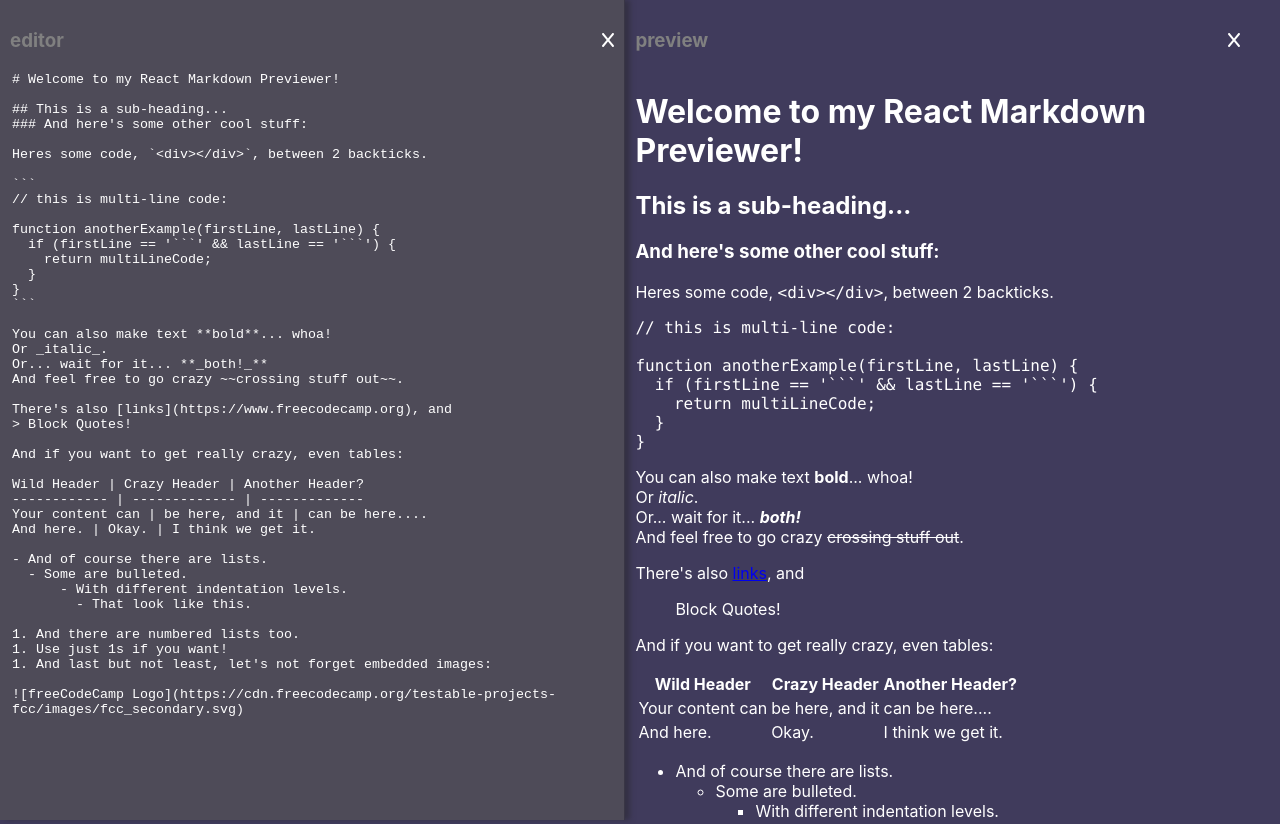
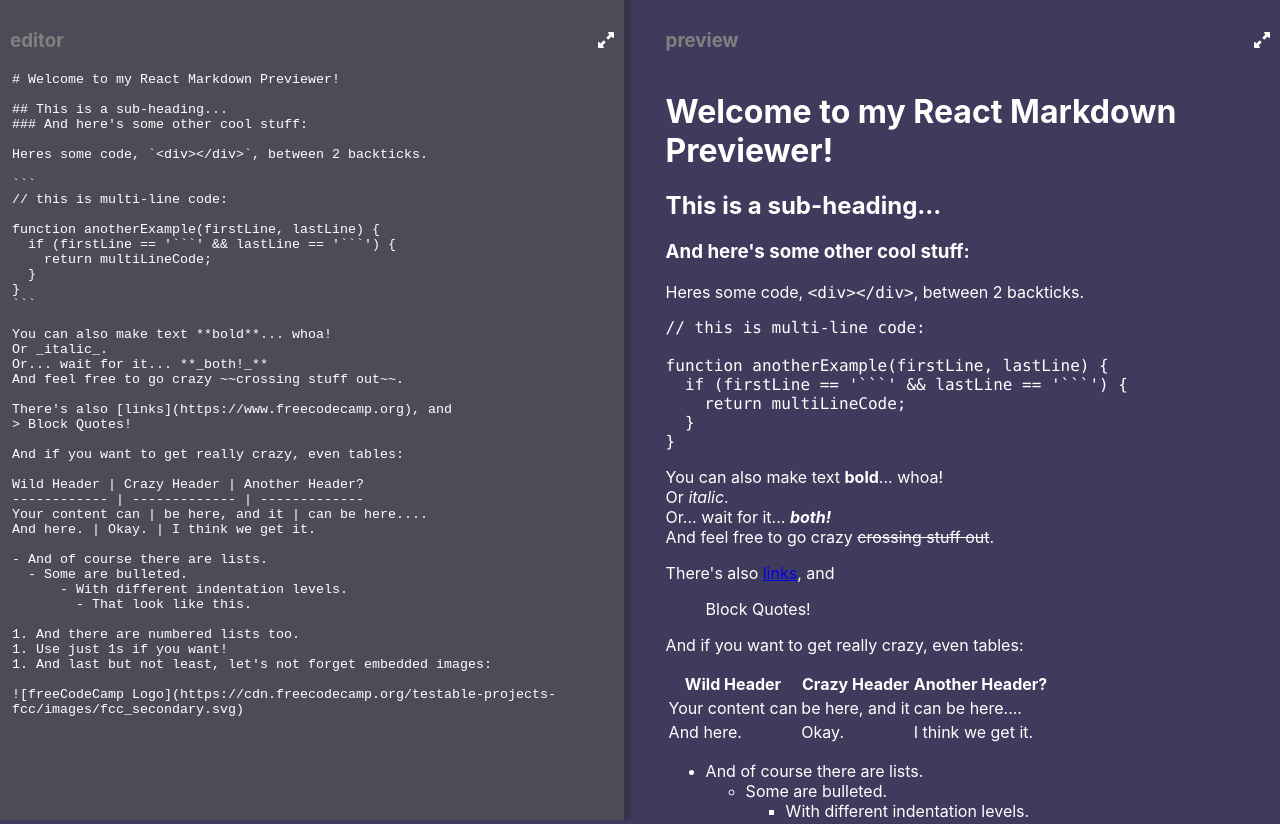
Before and after one commit to leskerito/Readme-react, a React (Create React App) app: page / in a window 1280 px wide. Built offline with nearby package versions, Linux system fonts and the light colour scheme.

Commit message:
Button changes states and disappears right window.

```diff
--- a/src/App.css
+++ b/src/App.css
@@ -1,5 +1,10 @@
 ::webkit-scrollbar {
   width: 1px;
+}
+
+.App {
+  display: flex;
+  justify-content: space-between;
 }
 
 body {
--- a/src/App.js
+++ b/src/App.js
@@ -7,7 +7,7 @@ import './App.css';
 function App() {
   const [editorText, setEditorText] = useState(defaultText);
   const [previewText, setPreviewText] = useState(editorText);
-  const [whoIsMaximised, setWhoIsMaximised] = useState(-1);
+  const [whoIsMaximized, setWhoIsMaximized] = useState(-1);
   const [whoIsVisible, setWhoIsVisible] = useState([true, true]);
 
   function handleEditorChange(event){
@@ -15,28 +15,22 @@ function App() {
     setPreviewText(event.target.value)
   }
 
-  function handleVisible(index){
-
-  }
-
-  function handleMaximised(index){
-    switch (index){
-      case 0:
-        setWhoIsMaximised(0)
-        break;
-      case 1:
-        setWhoIsMaximised(1)
-        break;
-      default:
-        setWhoIsMaximised(-1)
-        break;
+  function handleMaximized(index){
+    if(whoIsMaximized !== -1){
+      setWhoIsMaximized(-1);
+      setWhoIsVisible([true, true]);
+      console.log(whoIsMaximized, index)
+      return;
     }
+    setWhoIsMaximized(index);
+    console.log(whoIsMaximized, index)
+    return
   }
 
   return (
-    <div className="App">
-      <TextWindow isVisible={true} isMaximised={false} handleVisible={handleVisible} handleMaximised={handleMaximised} name="editor" text={editorText} handleChange={handleEditorChange} />
-      <TextWindow isVisible={true} isMaximised={false} handleVisible={handleVisible} handleMaximised={handleMaximised} text={previewText} name="preview" />
+    <div className="App" id='App'>
+      {whoIsVisible[0] && <TextWindow isvisible={whoIsVisible[0]} ismaximized={whoIsMaximized === 0} handleMaximized={() => handleMaximized(0)} name={whoIsMaximized === 0 ? "editorMax" : "editor"} text={editorText} handleChange={handleEditorChange} /> }
+      {whoIsVisible[1] && <TextWindow isvisible={whoIsVisible[1]} ismaximized={whoIsMaximized === 1} handleMaximized={() => handleMaximized(1)} text={previewText} name={whoIsMaximized === 1 ? "previewMax" : "preview"} /> }
     </div>
   );
 }
--- a/src/App.sass
+++ b/src/App.sass
@@ -13,7 +13,9 @@ $scrollbar: "::-webkit-scrollbar"
 ::webkit-scrollbar
     width: 1px
 
-
+.App
+    display: flex
+    justify-content: space-between
 
 body
     font-family: -apple-system, BlinkMacSystemFont, 'Segoe UI', 'Roboto', 'Oxygen', 'Ubuntu', 'Cantarell', 'Fira Sans', 'Droid Sans', 'Helvetica Neue', sans-serif
--- a/src/TextWindow.js
+++ b/src/TextWindow.js
@@ -2,13 +2,12 @@ import Topbar from './Topbar'
 import { marked } from 'marked'
 import DOMPurify from 'dompurify'
 
-export default function TextWindow({name, text, handleChange, handleMaximised, handleVisible, isVisible, isMaximised}) {
+export default function TextWindow({name, text, handleChange, handleMaximized, handleVisible, isvisible, isMaximized}) {
 
+  //Adding the parsed text in a sanitized variable
   const markedText = {
     __html: DOMPurify.sanitize(marked.parse(text))
   };
-
-  const ind = (name === "editor" ? 0 : 1)
 
   marked.use({
     breaks: true,
@@ -16,11 +15,12 @@ export default function TextWindow({name, text, handleChange, handleMaximised, h
   })
 
   return (
-    <label htmlFor={name} hidden={isVisible}className={name + 'Wrap'}>
-      <Topbar name={name} index={ind} handleMaximised={handleMaximised} handleVisible={handleVisible}/>
+    <label htmlFor={name} hidden={isvisible} ismaximized={isMaximized} className={name + 'Wrap'}>
+      <Topbar name={name} ismaximized={isMaximized} handleMaximized={handleMaximized} handleVisible={handleVisible}/>
       {name === "editor" && <textarea id="editor" value={text} onChange={handleChange}/>}
+      {name === "editorMax" && <textarea id="editor" className='editorMax' value={text} onChange={handleChange}/>}
       {name === "preview" && <div id={name} dangerouslySetInnerHTML={markedText}></div>}
-      {console.log(document.getElementsByClassName(name + 'Wrap'))}
+      {name === "previewMax" && <div id={name} className='previewMax' dangerouslySetInnerHTML={markedText}></div>}
     </label>
   )
 }
--- a/src/Topbar.js
+++ b/src/Topbar.js
@@ -1,14 +1,15 @@
 import React from "react"
 import { FontAwesomeIcon } from '@fortawesome/react-fontawesome'
-import { faX } from '@fortawesome/free-solid-svg-icons'
+import { faDownLeftAndUpRightToCenter } from '@fortawesome/free-solid-svg-icons'
+import { faUpRightAndDownLeftFromCenter } from '@fortawesome/free-solid-svg-icons'
 
-export default function Topbar ({name, handleMaximised}){
+export default function Topbar ({name, handleMaximized, isMaximized}){
     return (
       <div className='topbar-wrap'>
         <h3>
           {name}
         </h3>
-        <FontAwesomeIcon icon={faX} onClick={handleMaximised} />
+        <FontAwesomeIcon icon={ isMaximized ? faDownLeftAndUpRightToCenter: faUpRightAndDownLeftFromCenter} onClick={handleMaximized} />
       </div>
     )
   }
```
Also changed, not shown: 1 other file (tests, documents, lock files or other folders).
